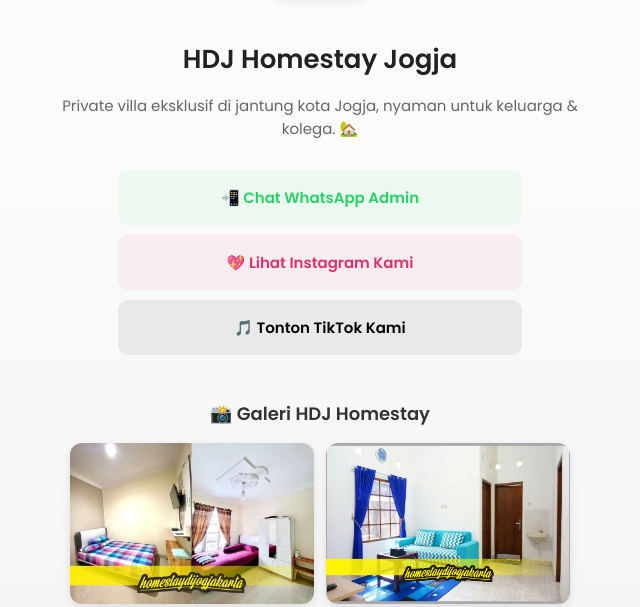
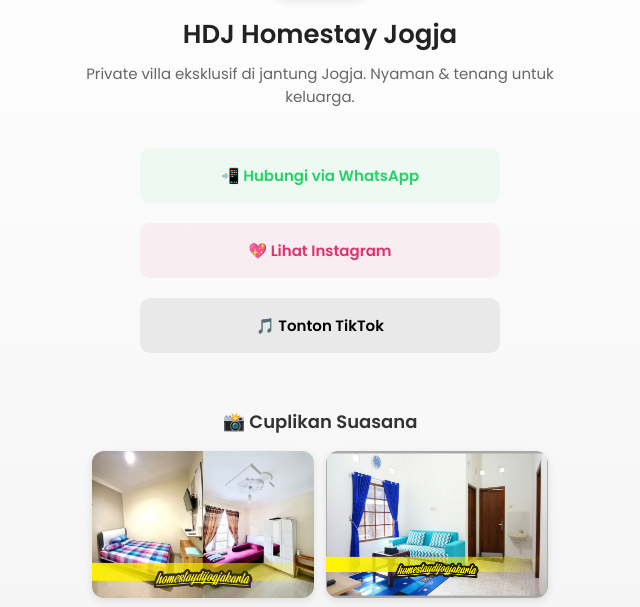
Before and after one commit to hdjhomestay/homestaydijogja, a plain HTML site: page index.html in a window 1280 px wide. Shown: the part 142-749 px from the top of the page, without its empty margins (320-960 px from the left). Drawn offline with Linux system fonts and the light colour scheme.

Commit message:
Update index.html

```diff
--- a/index.html
+++ b/index.html
@@ -6,19 +6,30 @@
   <title>HDJ Homestay Jogja</title>
   <link href="https://fonts.googleapis.com/css2?family=Poppins:wght@400;600&display=swap" rel="stylesheet" />
   <style>
+    * {
+      margin: 0;
+      padding: 0;
+      box-sizing: border-box;
+    }
+
     body {
       font-family: 'Poppins', sans-serif;
-      background: linear-gradient(to bottom, #fefefe, #f2f2f2);
-      margin: 0;
-      padding: 0;
+      background: linear-gradient(to bottom, #fff, #f2f2f2);
       color: #333;
+      display: flex;
+      justify-content: center;
+      align-items: center;
+      min-height: 100vh;
+      text-align: center;
     }
 
     .container {
       max-width: 520px;
-      margin: auto;
+      width: 100%;
       padding: 40px 24px;
-      text-align: center;
+      display: flex;
+      flex-direction: column;
+      align-items: center;
     }
 
     .logo {
@@ -42,9 +53,9 @@
     }
 
     a.link-button {
-      display: block;
+      display: inline-block;
       padding: 14px 20px;
-      margin: 10px auto;
+      margin: 10px 0;
       width: 100%;
       max-width: 360px;
       border-radius: 10px;
@@ -90,6 +101,7 @@
 
     .gallery {
       margin-top: 45px;
+      width: 100%;
     }
 
     .gallery h3 {
@@ -133,20 +145,20 @@
   <div class="container">
     <img src="logo.png" alt="HDJ Homestay" class="logo" />
     <h1>HDJ Homestay Jogja</h1>
-    <p class="tagline">Private villa eksklusif di jantung kota Jogja, nyaman untuk keluarga & kolega. 🏡</p>
+    <p class="tagline">Private villa eksklusif di jantung Jogja. Nyaman & tenang untuk keluarga.</p>
 
     <a href="https://wa.me/6285713049089" target="_blank" class="link-button wa">
-      📲 Chat WhatsApp Admin
+      📲 Hubungi via WhatsApp
     </a>
     <a href="https://www.instagram.com/homestaydijogjaa?igsh=MTRwbDlweHY4NGJycA==" target="_blank" class="link-button ig">
-      💖 Lihat Instagram Kami
+      💖 Lihat Instagram
     </a>
     <a href="https://www.tiktok.com/@homestaydijogjaa?_t=ZS-8xGk7XaFQPg&_r=1" target="_blank" class="link-button tt">
-      🎵 Tonton TikTok Kami
+      🎵 Tonton TikTok
     </a>
 
     <div class="gallery">
-      <h3>📸 Galeri HDJ Homestay</h3>
+      <h3>📸 Cuplikan Suasana</h3>
       <div class="photos">
         <img src="galeri/1.jpg" alt="Foto 1" />
         <img src="galeri/2.jpg" alt="Foto 2" />
```
